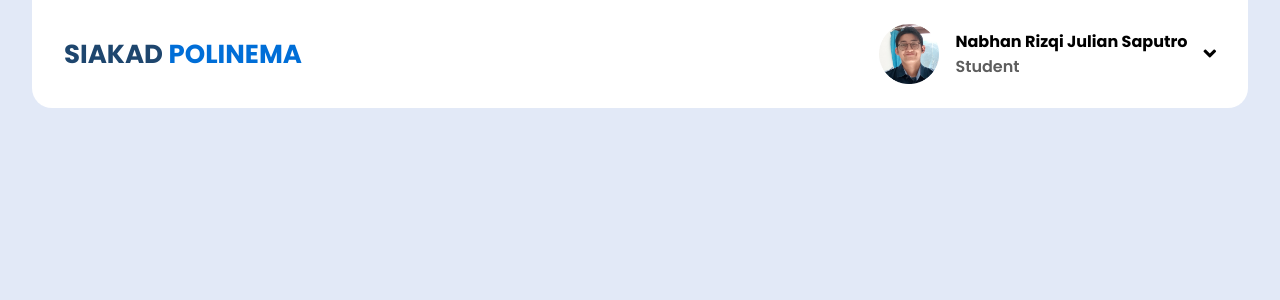
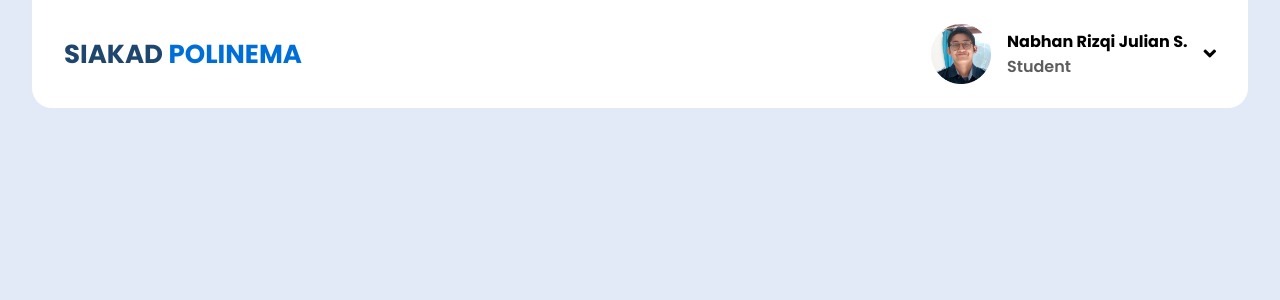
Before and after one commit to rzjuliannofficial/Quiz-1_Desprog-ReDesign-Siakad, a PHP site: page /Beranda.php in a window 1280 px wide. Shown: the top 300 px of the page. Run offline with PHP 8.4, Linux system fonts and the light colour scheme.

Commit message:
Add container

```diff
--- a/Beranda.php
+++ b/Beranda.php
@@ -8,6 +8,7 @@
     <link rel="stylesheet" href="https://cdnjs.cloudflare.com/ajax/libs/font-awesome/5.15.4/css/all.min.css">
 </head>
 <body>
+    <!-- header -->
     <div class="header">
         <div class="header-left">
             <h2>SIAKAD <span>POLINEMA</span></h2>
@@ -16,7 +17,7 @@
             <img src="img/profile.png" alt="">
             <div class="left-side">
                 <div class="name">
-                    <p>Nabhan Rizqi Julian Saputro</p>
+                    <p>Nabhan Rizqi Julian S.</p>
                 </div>
                 <div class="role">
                     <p>Student</p>
@@ -43,6 +44,11 @@
             </div>
         </div>
     </div>
+
+    <!-- CONTAINER-->
+    <div class="container">
+
+    </div>
 </body>
 <script src="script/main.js"></script>
 </html>
```
